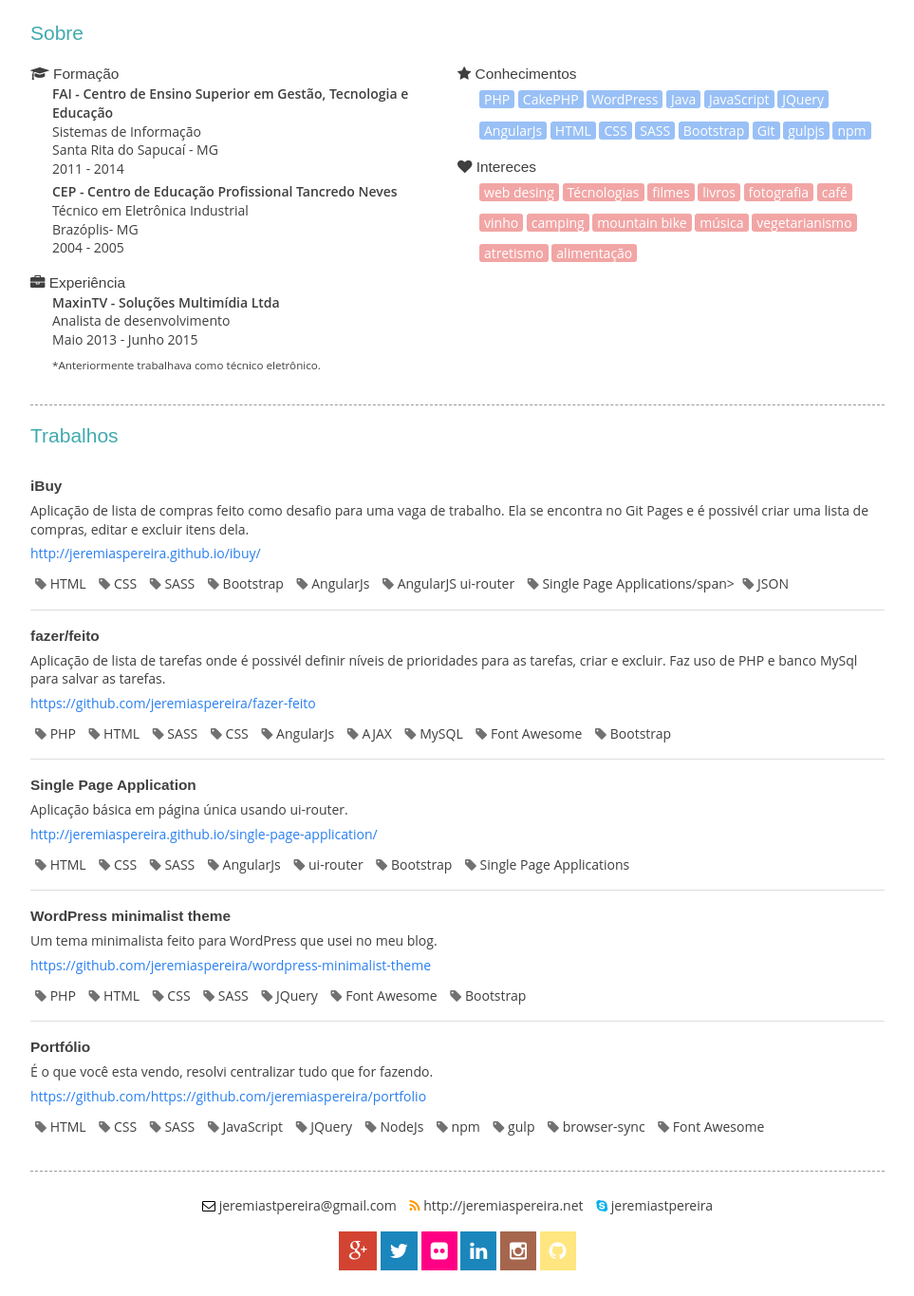
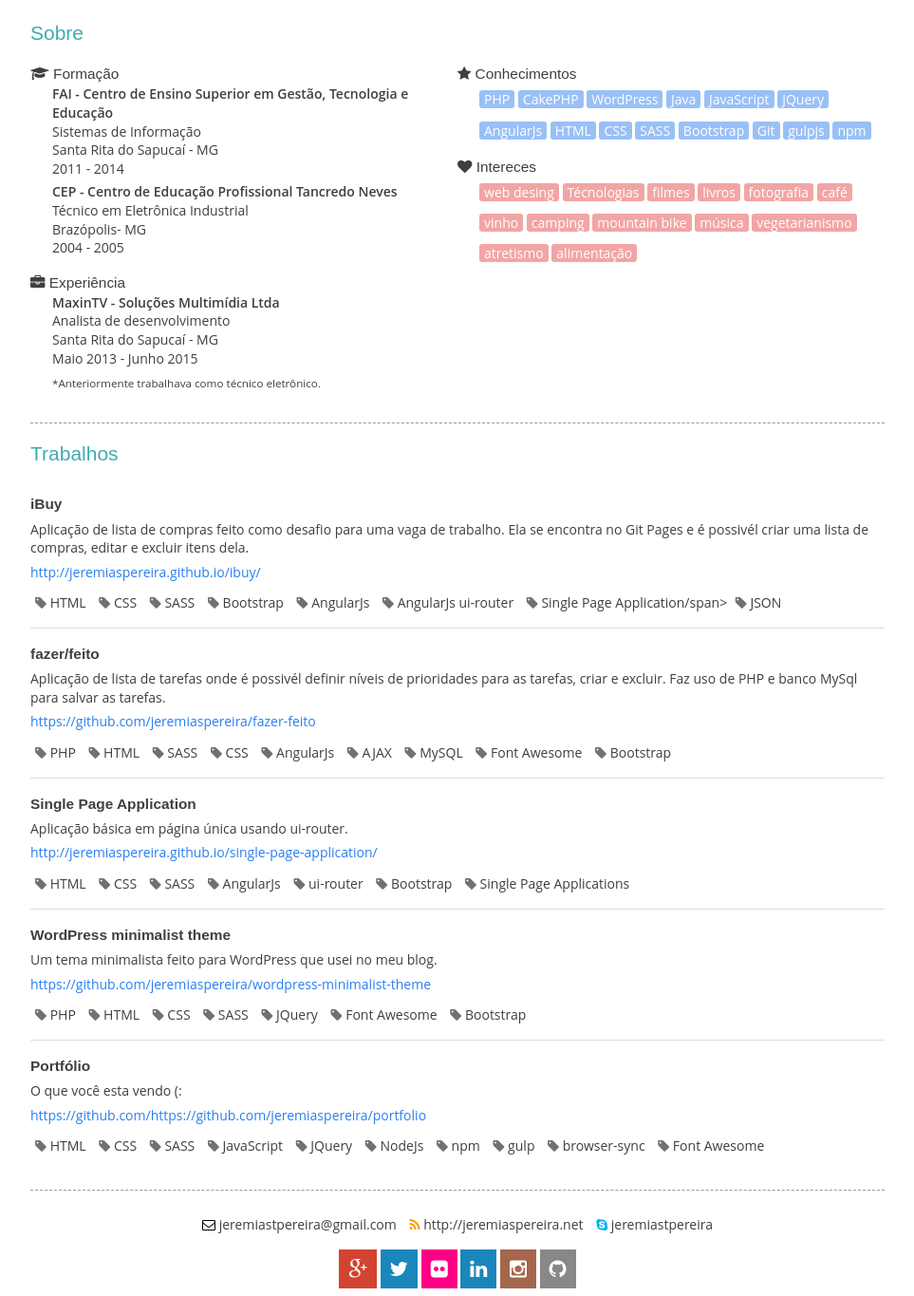
Before and after one commit to jeremiaspereira/portfolio, a website: page index.html in a window 1280 px wide. Shown: the part 230-1595 px from the top of the page at 95% size, without its empty margins (158-1121 px from the left). Drawn offline with Linux system fonts and the light colour scheme; a web font is replaced by a local one.

Commit message:
- Correções diversas.

```diff
--- a/index.html
+++ b/index.html
@@ -15,6 +15,7 @@
       (i[r].q=i[r].q||[]).push(arguments)},i[r].l=1*new Date();a=s.createElement(o),
       m=s.getElementsByTagName(o)[0];a.async=1;a.src=g;m.parentNode.insertBefore(a,m)
       })(window,document,'script','//www.google-analytics.com/analytics.js','ga');
+
       ga('create', 'UA-55162542-2', 'auto');
       ga('send', 'pageview');
     </script>
@@ -43,7 +44,7 @@
               <div class="item">
                 <p><b>CEP - Centro de Educação Profissional Tancredo Neves</b></p>
                 <p>Técnico em Eletrônica Industrial</p>
-                <p>Brazóplis- MG</p>
+                <p>Brazópolis- MG</p>
                 <p>2004 - 2005</p>
               </div>
             </div>
@@ -53,6 +54,7 @@
               <div class="item">
                 <p><b>MaxinTV - Soluções Multimídia Ltda</b></p>
                 <p>Analista de desenvolvimento</p>
+                <p>Santa Rita do Sapucaí - MG</p>
                 <p>Maio 2013 - Junho 2015</p>
                 <small>*Anteriormente trabalhava como técnico eletrônico.</small>
               </div>
@@ -116,8 +118,8 @@
                 <span><i class="fa fa-tag"></i> SASS</span>
                 <span><i class="fa fa-tag"></i> Bootstrap</span>
                 <span><i class="fa fa-tag"></i> AngularJs</span>
-                <span><i class="fa fa-tag"></i> AngularJS ui-router</span>
-                <span><i class="fa fa-tag"></i> Single Page Applications/span>
+                <span><i class="fa fa-tag"></i> AngularJs ui-router</span>
+                <span><i class="fa fa-tag"></i> Single Page Application/span>
                 <span><i class="fa fa-tag"></i> JSON</span>
               </div>
             </li>
@@ -171,7 +173,7 @@
 
             <li>
               <h4>Portfólio</h4>
-              <p>É o que você esta vendo, resolvi centralizar tudo que for fazendo.</p>
+              <p>O que você esta vendo (:</p>
               <a href="https://github.com/jeremiaspereira/portfolio" target="_brank">https://github.com/https://github.com/jeremiaspereira/portfolio</a>
               <div class="tags">
                 <span><i class="fa fa-tag"></i> HTML</span>
--- a/src/sass/style.scss
+++ b/src/sass/style.scss
@@ -219,7 +219,7 @@
   .fa-flickr{background: #FF0085;}
   .fa-linkedin{background:#1B86BC;}
   .fa-instagram{background:#A5664D;}
-  .fa-github{background:#FFE680;}
+  .fa-github{background:#888888;}
 
   .contact{
     padding:10px;
```
Also changed, not shown: assets/css/style.css.
